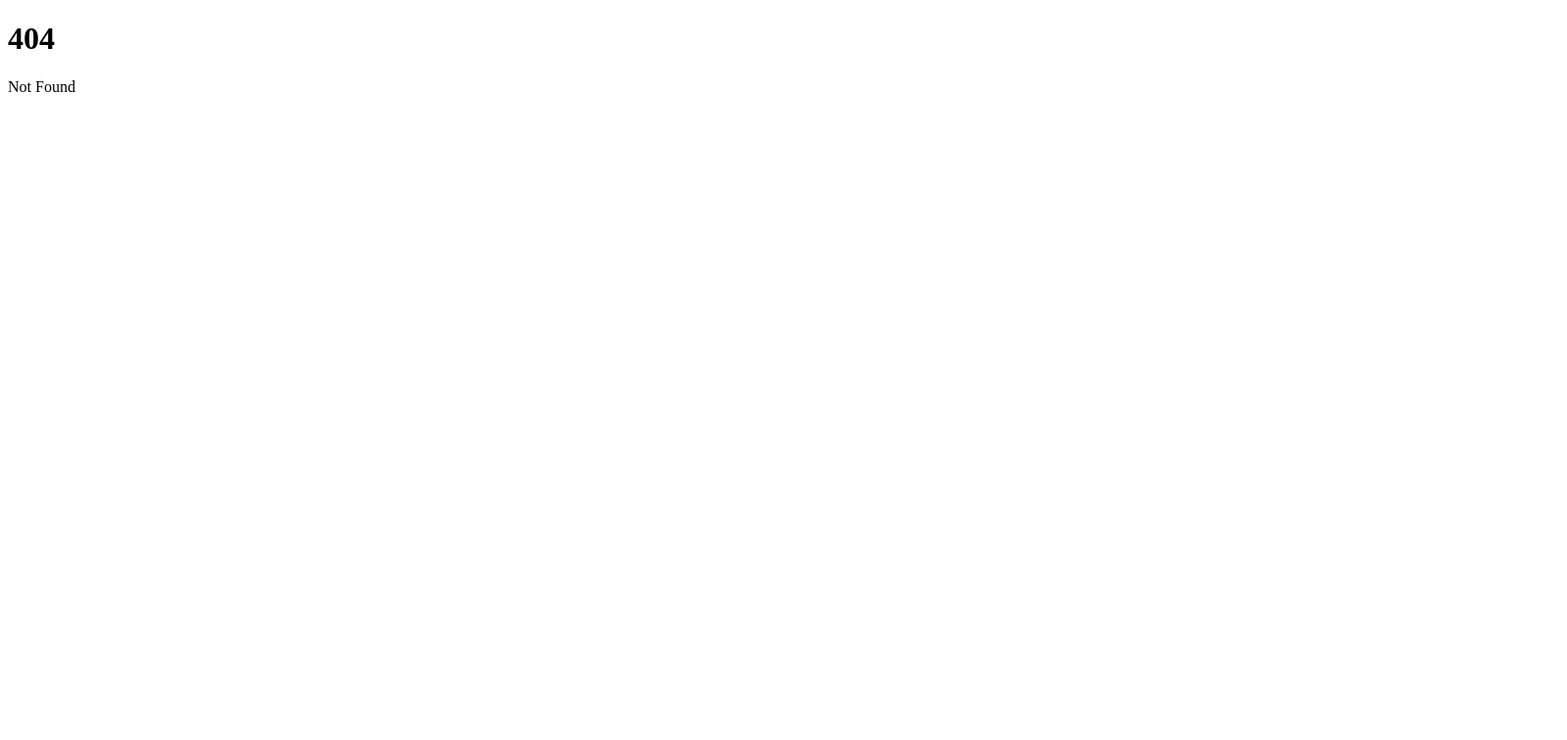
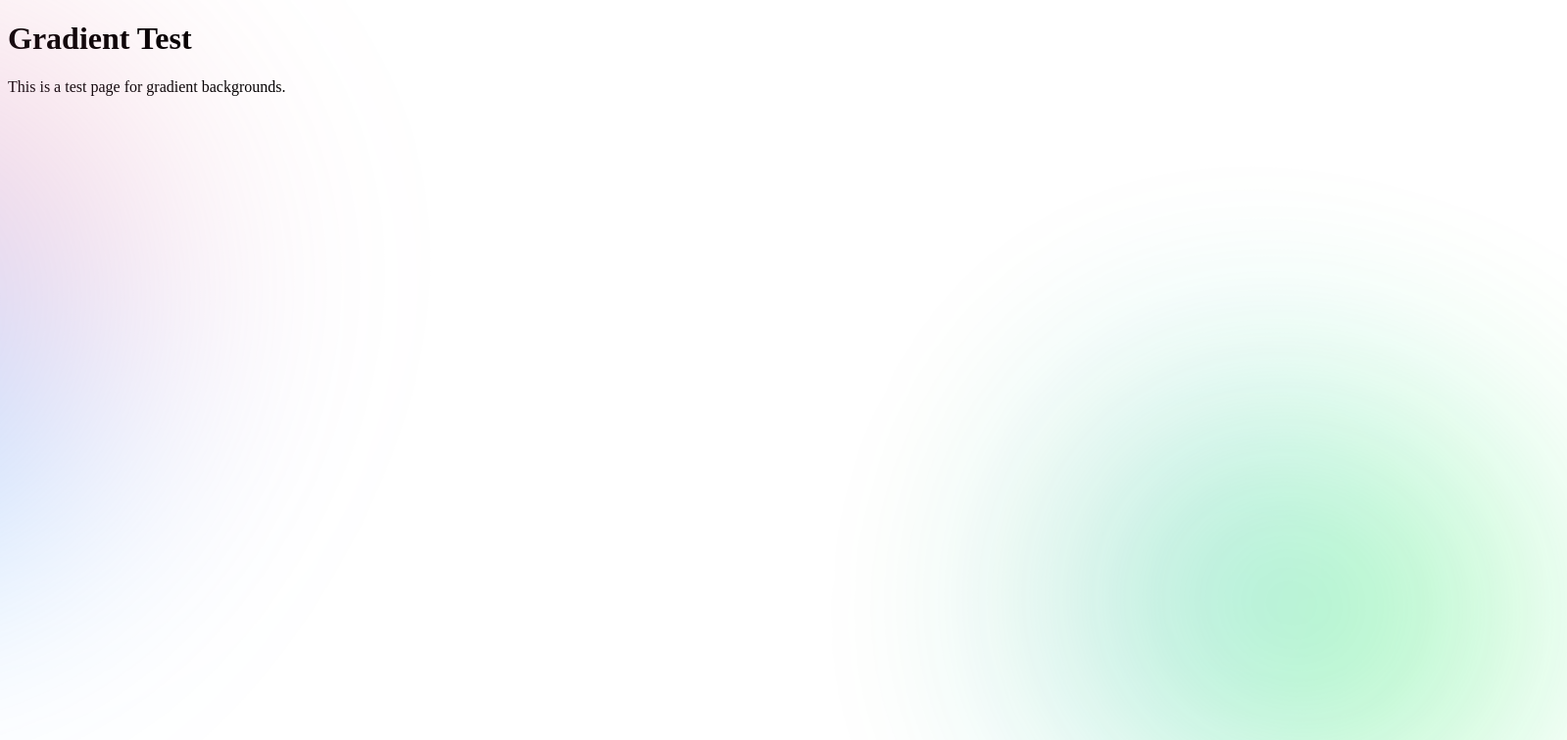
Before and after one commit to jonhogendorp/svelte_sub_manager, a SvelteKit app: page /gradient-test in a window 1280 px wide. Before the commit this address had no page. Shown: the top 756 px of the page at 98% size, 1599 px wide, since content can reach past the window. Built offline with nearby package versions, Linux system fonts and the light colour scheme.

Commit message:
Add gradient background styling and layout for gradient test page

```diff
--- /dev/null
+++ b/src/routes/gradient-test/+page.svelte
@@ -0,0 +1,52 @@
+<script>
+</script>
+
+<main class="relative flex min-h-screen flex-col items-center justify-center p-4">
+	<div class="gradient-background">
+		<h1>Gradient Test</h1>
+		<p>This is a test page for gradient backgrounds.</p>
+	</div>
+</main>
+
+<style>
+	.gradient-background::before {
+		content: '';
+		z-index: 1;
+		border-radius: clamp(330px, 45vw, 661.323px);
+		background: linear-gradient(
+			90deg,
+			#217bfe4d 5.18%,
+			#078efb4d 31.68%,
+			#ac87eb4d 54.88%,
+			#ee4d5d4d 96.92%
+		);
+		filter: blur(clamp(75px, 10vw, 150px));
+		position: absolute;
+		left: clamp(-400px, -40vw, -550px);
+		top: clamp(0px, 5vw, 50px);
+		width: clamp(330px, 45vw, 661.323px);
+		height: clamp(295px, 41vw, 589.722px);
+		transform: rotate(-61.215deg);
+		content: '';
+	}
+
+	.gradient-background::after {
+		content: '';
+		position: absolute;
+		right: clamp(-275px, -38vw, -550px);
+		bottom: clamp(-15px, -2vw, -30px);
+		width: clamp(270px, 37vw, 536.679px);
+		height: clamp(220px, 31vw, 446.697px);
+		transform: rotate(15.25deg);
+		border-radius: clamp(270px, 37vw, 536.679px);
+		opacity: 0.89;
+		background: linear-gradient(
+			90deg,
+			#15a82266 5.18%,
+			#14bbee66 31.68%,
+			#0aed3b66 54.88%,
+			#0fe84d66 96.92%
+		);
+		filter: blur(clamp(75px, 10vw, 150px));
+	}
+</style>
```
